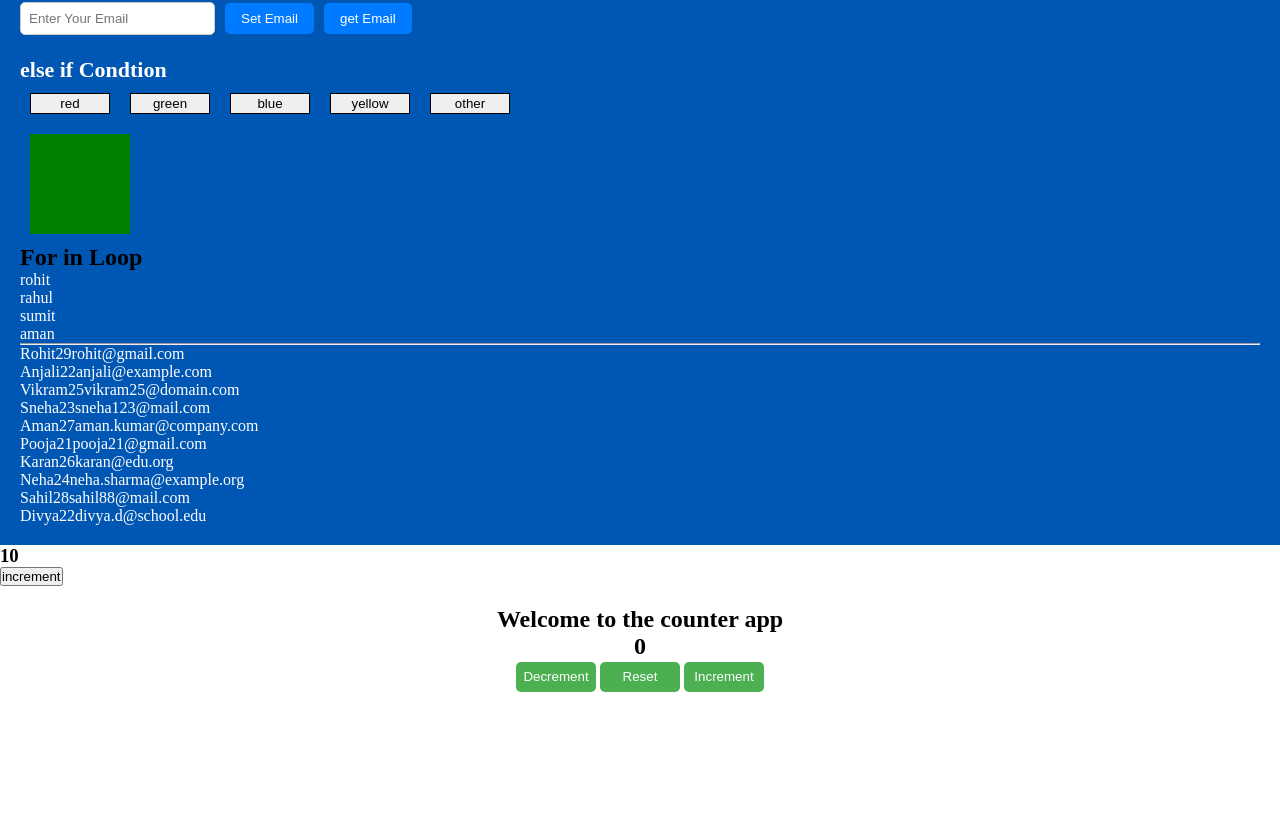
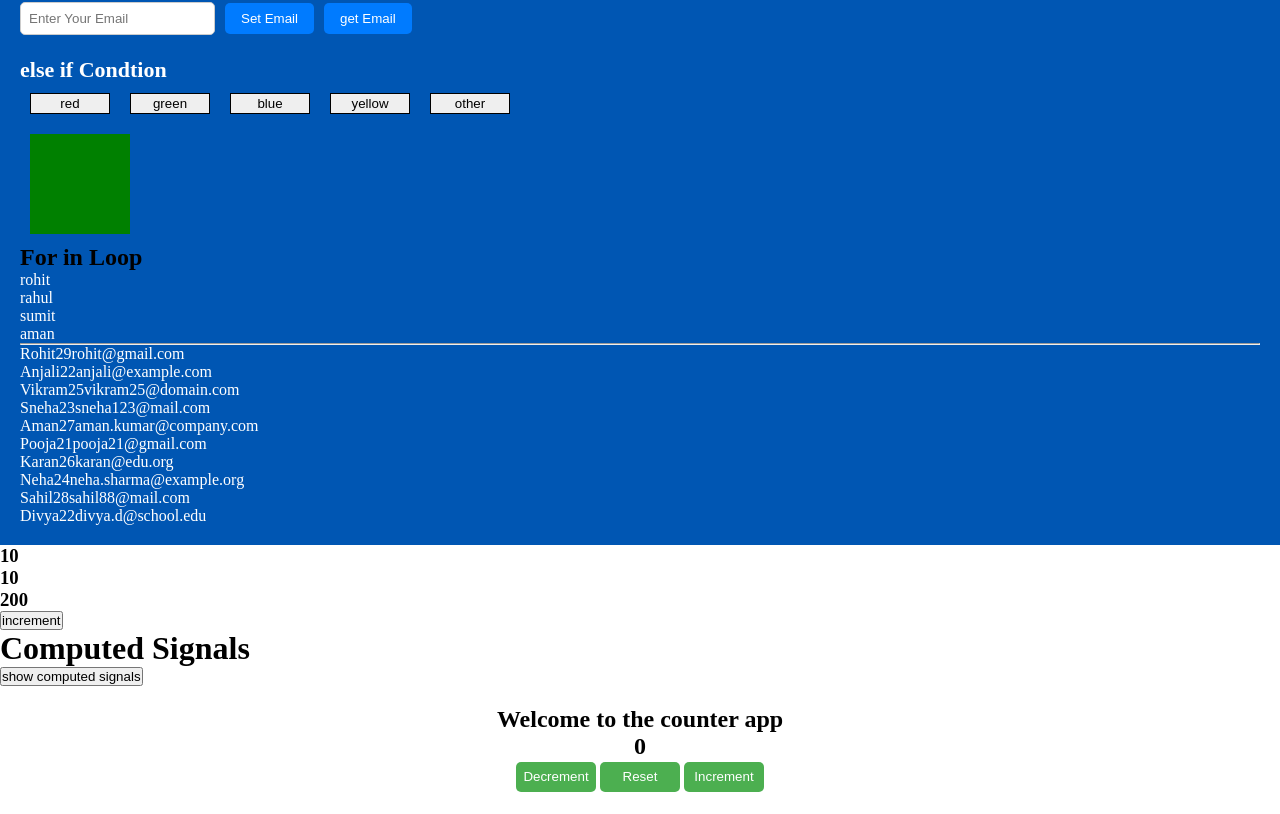
Before and after one commit to rohitbhure65/angular19, an Angular app: page / in a window 1280 px wide. Shown: the part 701-1515 px from the top of the page. Before the commit the page ends 1415 px from the top, so only its background shows below. Built offline with nearby package versions, Linux system fonts and the light colour scheme.

Commit message:
computed signals

```diff
--- /dev/null
+++ b/src/app/computedsignals/computedsignals.component.html
@@ -0,0 +1,3 @@
+<h1>{{title}}</h1>
+
+<button (click)="showValue()">show computed signals</button>
--- /dev/null
+++ b/src/app/computedsignals/computedsignals.component.ts
@@ -0,0 +1,35 @@
+import { Component, signal,computed } from '@angular/core';
+import { inject } from '@angular/core';
+import { Router } from '@angular/router';
+@Component({
+  selector: 'app-computedsignals',
+  standalone: true,
+  templateUrl: './computedsignals.component.html',
+  styleUrl: './computedsignals.component.css'
+})
+export class ComputedsignalsComponent {
+  router=inject(Router)
+  navigator(){
+    this.router.navigate(['/'])
+  }
+
+  title:string = "Computed Signals"
+  // x:number = 10;
+  // y:number = 30;
+  // z:number = this.x+this.y
+  x = signal(10);
+  y = signal(40);
+  z = computed(()=>this.x()+this.y())
+
+  showValue(){
+    // console.log(this.z) // output 40
+    // this.x = 50
+    // console.log(this.z) // output 40 expected output is 80
+                           // that's why we use computed signals
+    console.log(this.z())
+    this.x.set(100)
+    console.log(this.z())
+
+
+  }
+}
--- a/src/app/signal/signal.component.html
+++ b/src/app/signal/signal.component.html
@@ -1,4 +1,5 @@
-<!-- <h3>{{data()}}</h3> -->
+<h3>{{data()}}</h3>
 <h3>{{count()}}</h3>
+<h3>{{num()}}</h3>
 
 <button (click)="updateValue()">increment</button>
--- a/src/app/signal/signal.component.ts
+++ b/src/app/signal/signal.component.ts
@@ -19,7 +19,6 @@ export class SignalComponent {
 
   updateValue(){
     this.count.set(this.count()+1)
-    // this.data.update((val)=>val+1) // return error if we have 2 data types other
-                                      // it will work perfectly
+    // this.data.update((val)=>val+1) // return error if we have 2 data types other it will work perfectly
   }
 }
--- a/src/app/signup/signup.component.html
+++ b/src/app/signup/signup.component.html
@@ -28,3 +28,4 @@
   <app-forin></app-forin>
 </section>
 <app-signal></app-signal>
+<app-computedsignals></app-computedsignals>
--- a/src/app/signup/signup.component.ts
+++ b/src/app/signup/signup.component.ts
@@ -3,10 +3,11 @@ import { GetAndSetComponent } from '../getandset/getandset.component';
 import { ElseifComponent } from '../elseif/elseif.component';
 import { ForinComponent } from '../forin/forin.component';
 import { SignalComponent } from '../signal/signal.component';
+import { ComputedsignalsComponent } from '../computedsignals/computedsignals.component';
 
 @Component({
   selector: 'app-signup',
-  imports: [GetAndSetComponent,ElseifComponent,ForinComponent,SignalComponent],
+  imports: [GetAndSetComponent,ElseifComponent,ForinComponent,SignalComponent,ComputedsignalsComponent],
   templateUrl: './signup.component.html',
   styleUrls: ['./signup.component.css']
 })
```
Also changed, not shown: src/app/computedsignals/computedsignals.component.css (added), 1 other file (tests, documents, lock files or other folders).
